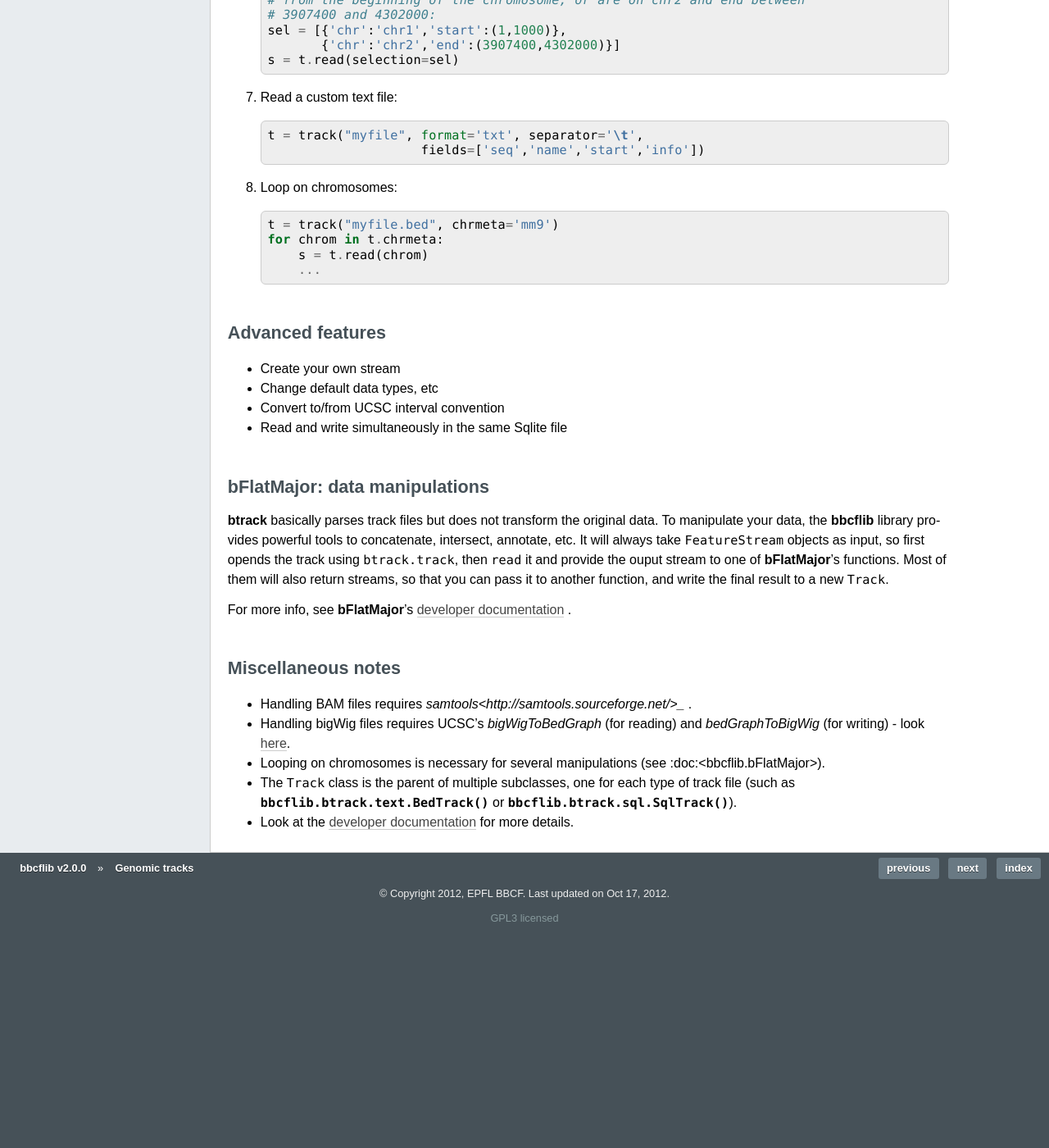
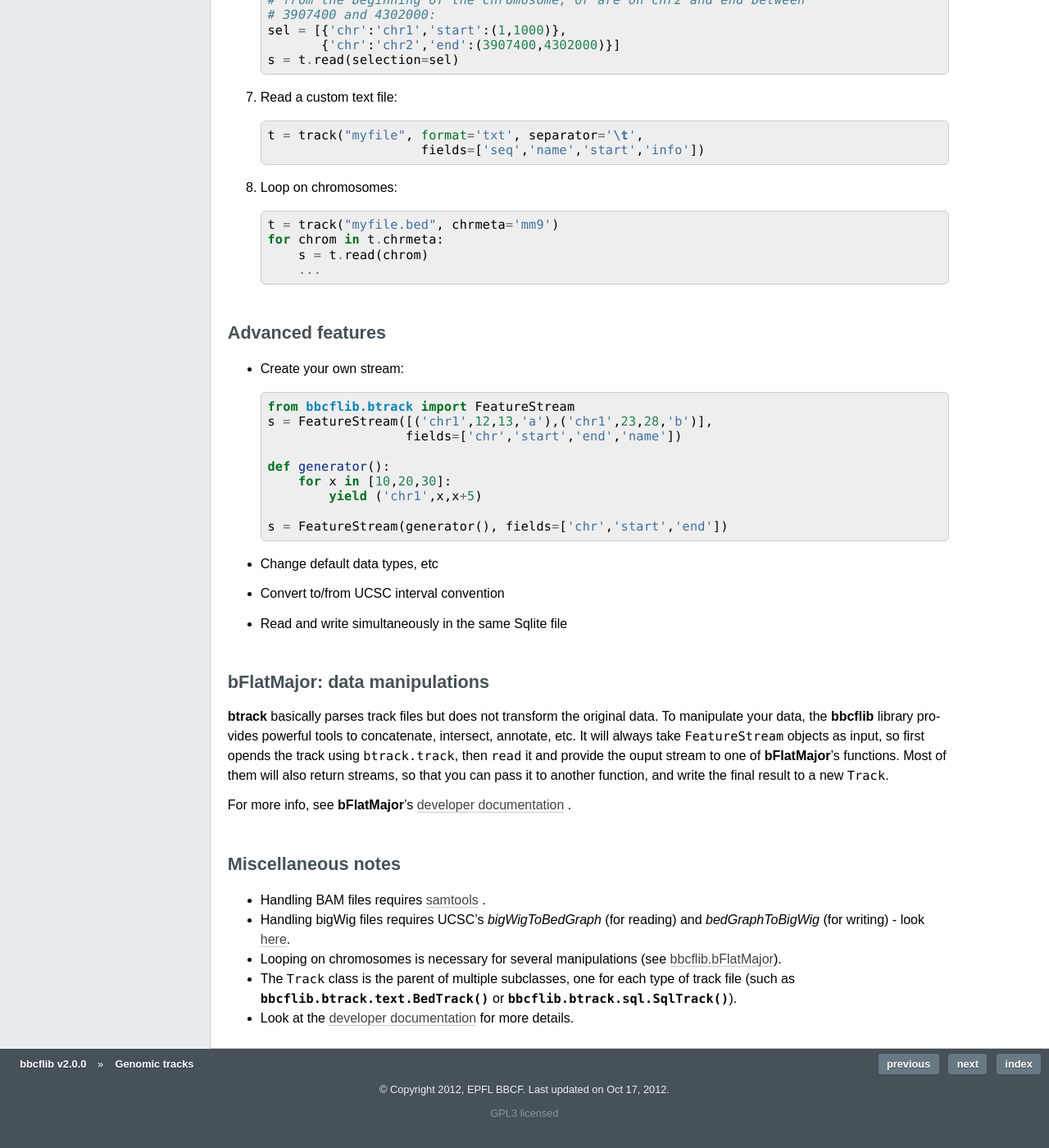
Before and after one commit to bbcf/bbcflib, a Sphinx documentation site: the page built from doc/tutorial_btrack.rst, in a window 1280 px wide and 1400 px high, scrolled down 2751 px. Shown: the whole window at 82% size. Built offline with Sphinx 7.4.7, drawn with Linux system fonts in a browser that asks for light colours; formulas are drawn with MathJax 3; pages that are not in the unit, such as notebooks, are missing from menus; before the commit the page ends 3912 px from its top, so only the background shows below that.

Commit message:
links and build your own stream

```diff
--- a/doc/tutorial_btrack.rst
+++ b/doc/tutorial_btrack.rst
@@ -143,7 +143,17 @@ See :func:`bbcflib.genrep.Assembly` for more on genomic meta info.
 Advanced features
 -----------------
 
-* Create your own stream
+* Create your own stream::
+
+    from bbcflib.btrack import FeatureStream
+    s = FeatureStream([('chr1',12,13,'a'),('chr1',23,28,'b')],
+                      fields=['chr','start','end','name'])
+
+    def generator():
+        for x in [10,20,30]:
+            yield ('chr1',x,x+5)
+
+    s = FeatureStream(generator(), fields=['chr','start','end'])
 
 * Change default data types, etc
 
@@ -165,8 +175,8 @@ For more info, see **bFlatMajor**'s :doc:`developer documentation <bbcflib_bFlat
 Miscellaneous notes
 -------------------
 
-* Handling BAM files requires *samtools<http://samtools.sourceforge.net/>_* .
+* Handling BAM files requires `samtools <http://samtools.sourceforge.net/>`_ .
 * Handling bigWig files requires UCSC's *bigWigToBedGraph* (for reading) and *bedGraphToBigWig* (for writing) - look `here <http://genome.ucsc.edu/goldenPath/help/bigWig.html>`_.
-* Looping on chromosomes is necessary for several manipulations (see :doc:<bbcflib.bFlatMajor>).
+* Looping on chromosomes is necessary for several manipulations (see :doc:`bbcflib.bFlatMajor <bbcflib_bFlatMajor>`).
 * The ``Track`` class is the parent of multiple subclasses, one for each type of track file (such as :func:`bbcflib.btrack.text.BedTrack` or :func:`bbcflib.btrack.sql.SqlTrack`).
 * Look at the :doc:`developer documentation <bbcflib_btrack>` for more details.
```
